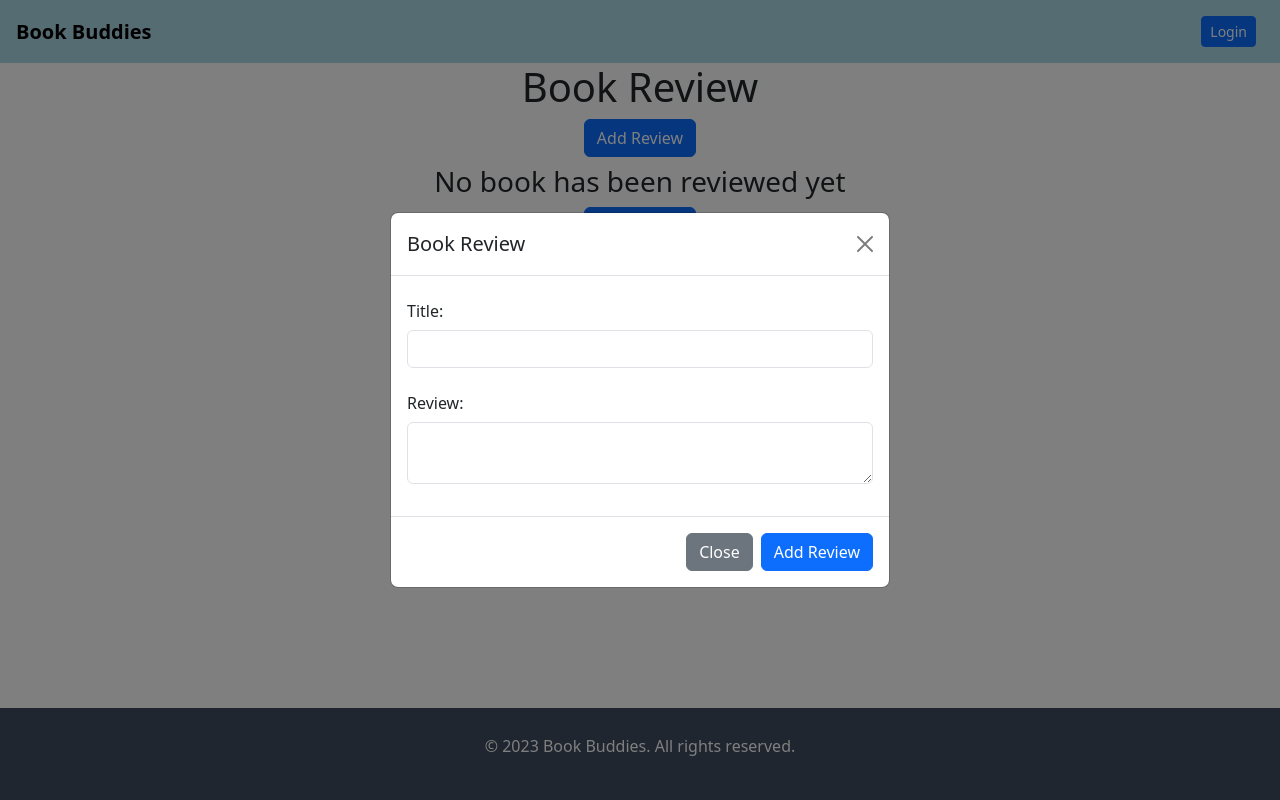
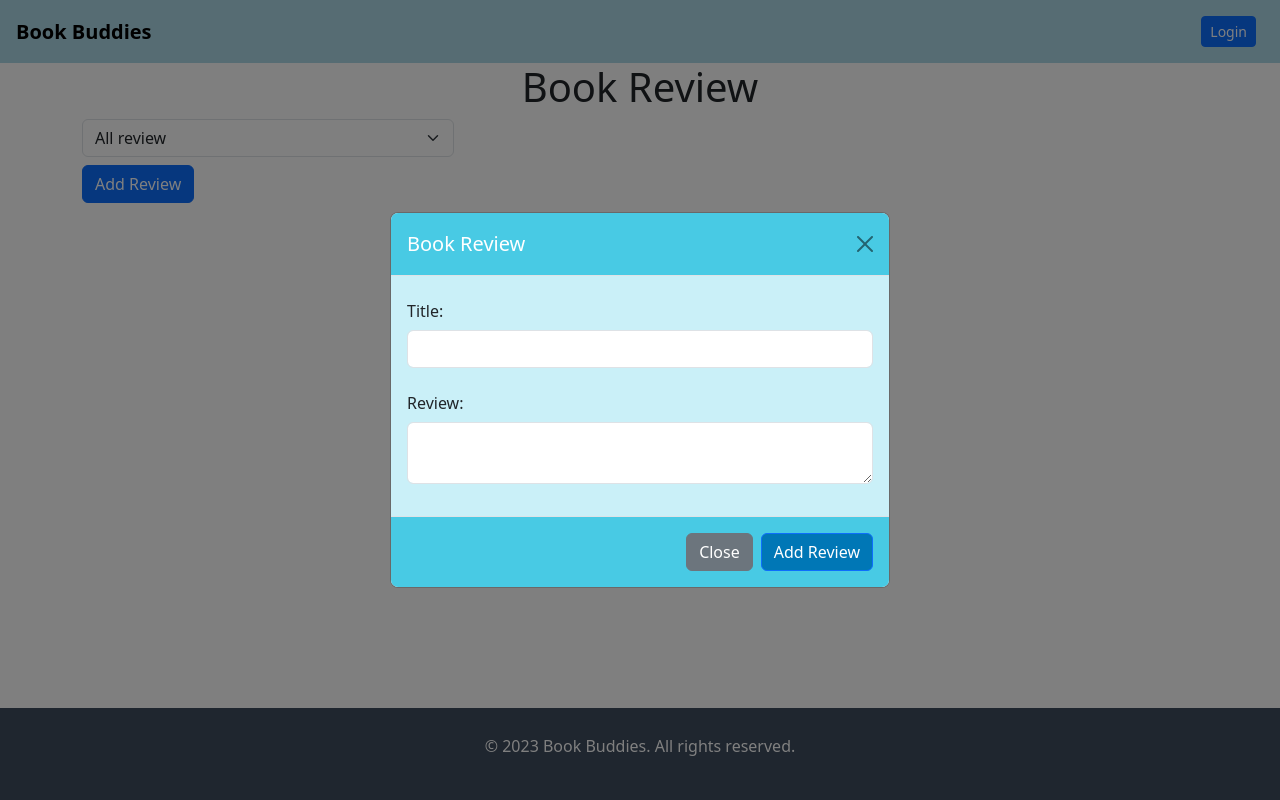
Before and after one commit to PBP-E14/book-buddies, a Django app: page /review/show_review/ in a window 1280 px wide, after a click on "Add Review". Run offline with Django 4.2, Linux system fonts and the light colour scheme; data that the repository does not hold is empty.

Commit message:
add user filter, add somestyle, add username

```diff
--- a/review/templates/show_review.html
+++ b/review/templates/show_review.html
@@ -22,24 +22,46 @@
         margin-top: 20px;
     }
 
-    nav {
-        background: #00c4ff;
+    .card {
+        margin-right: 10%;
+        margin-left: 10%;
+        height: 200px;
     }
 
-    .card {
-        margin-right: 2.5%;
-        margin-left: 2.5%;
+    .card::-webkit-scrollbar{
+        display: none;
+    }
+    .card-text {
         padding: 2.5%;
     }
 
-    #ajaxbutton {
-        transition: .2s all;
+    button {
+        transition: .10s all;
     }
 
-    #ajaxbutton:hover {
+    button:hover {
         font-weight: bold;
         border-radius: 5px;
     }
+
+    .modal-header {
+        background-color: #48cae4;
+        color: white;
+    }
+
+    .modal-body {
+        background-color: #caf0f8;
+    }
+
+    .modal-footer {
+        background-color: #48cae4;
+        color: white;
+    }
+
+    .modal-footer #button_add {
+        background-color: #0077b6;
+    }
+
     </style>
 </head>
 <body>
@@ -72,16 +94,29 @@
     </div>
 
     <h1 class ="text-center">Book Review</h1>
-    <div class = "text-center mb-2">
-        <button id="ajaxbutton" type="button" class="btn btn-primary" data-bs-toggle="modal" data-bs-target="#exampleModal">Add Review</button>
+    <div class="container">
+        <div class="row g-3">
+            <form id="selectForm">
+                <div class="col-12 col-md-4"> <!-- Adjust the column width based on your design -->
+                    <select id="select" class="form-select" aria-label="Default select example" name="select_option" onchange="refreshReviews(this)">
+                        <option value="1" selected >All review</option>
+                        <option value="2">Your review</option>
+                    </select>
+                </div>
+            </form>
+            <div class = "text-left mb-2 mt-2">
+                <button id="ajaxbutton" type="button" class="btn btn-primary" data-bs-toggle="modal" data-bs-target="#exampleModal">Add Review</button>
+            </div>
+        </div>
     </div>
+
     <div class = "container">
             {% if reviews|length > 0 %}
             <div id="review_list" class="row g-3"></div>
             {% else %}
             <div class="text-center">
                 <h3>No book has been reviewed yet</h3>
-                <div class = "text-center mb-2">
+                <div class = "text-center mb-2 mt-2">
                     <button id="ajaxbutton" type="button" class="btn btn-primary" data-bs-toggle="modal" data-bs-target="#exampleModal">Add Review</button>
                 </div>
             </div>
@@ -91,26 +126,17 @@
 </body>
 
 <script>
-    async function getReviews() {
-        return fetch("{% url 'get_review_json' %}").then((res) => res.json());
+    // get all the reviews
+    async function getReviews(option) {
+        return fetch(`/review/get_review_id/${option.value}/`).then((res) => res.json());
     }
 
-    async function getUserName(userId) {
-        try {
-            const response = await fetch(`/get_user_name/${userId}/`);
-            if (response.ok) {
-                const data = await response.json();
-                return data.username;
-            } else {
-                // Handle the response if it's not successful, e.g., user not found
-                return null;
-            }
-        } catch (error) {
-            console.error("Error fetching username:", error);
-            return null;
-        }
+    // get all the user
+    async function getUsernames() {
+        return fetch("{% url 'get_user_json' %}").then((res) => res.json())
     }
 
+    // Function to add review
     function addReview() {
         fetch("{% url 'add_review_ajax' %}", {
             method: "POST",
@@ -121,21 +147,28 @@
     }
     document.getElementById("button_add").onclick = addReview
 
-    async function refreshReviews() {
+    // Refresh the card
+    async function refreshReviews(selectedValue={value:1}) {
         document.getElementById("review_list").innerHTML = ""
-        const reviews= await getReviews()
+        const reviews= await getReviews(selectedValue)
         let htmlString = ``
-
-        for (const review of reviews) {
+        const users = await getUsernames()
+        reviews.forEach((review) => {
+            var username = ``
+            users.forEach((user) => {
+                if (user.pk == `${review.fields.user}`) {
+                    username += `${user.fields.username}`
+                }
+            })
             htmlString += `
             <div class="col-12 col-md-6 col-lg-4 mx-auto">
-                <div class="card text-center">
-                    <h5 class="card-title">${review.fields.title}</h5>
-                    <h6 class="card-subtitle mb-2 text-muted">${review.fields.date}, created by ${review.fields.user} </h6>
+                <div class="card overflow-auto text-center border-dark">
+                    <h5 class="card-header card-title bg-info text-white">${review.fields.title}</h5>
+                    <h6 class="card-subtitle mt-2 mb-2 text-muted ">${review.fields.date}, created by ${username}</h6>
                     <p class="card-text">${review.fields.review}</p>
                 </div>
             </div>`;
-        }
+        });
 
         document.getElementById("review_list").innerHTML = htmlString
     }
--- a/review/urls.py
+++ b/review/urls.py
@@ -1,10 +1,9 @@
 from django.urls import path
-from review.views import show_review, create_review, get_review_json, add_review_ajax, get_user
+from review.views import show_review,add_review_ajax, get_user_json, get_review_id
 
 urlpatterns = [
     path('show_review/', show_review, name='show_review'),
-    path('create_review', create_review, name='create_review'),
-    path('get-review/', get_review_json, name='get_review_json'),
     path('create_review_ajax/', add_review_ajax, name='add_review_ajax'),
-    path('get_user/', get_user, name='get_user'),
+    path('get_user_json/', get_user_json, name='get_user_json'),
+    path('get_review_id/<int:select_option>/', get_review_id, name='get_review_id')
 ]
--- a/review/views.py
+++ b/review/views.py
@@ -5,9 +5,8 @@ from django.urls import reverse
 from review.models import Review
 from django.core import serializers
 from django.views.decorators.csrf import csrf_exempt
-from django.http import JsonResponse
 from users.models import User
-from django.shortcuts import get_object_or_404
+from django.contrib.auth.decorators import login_required
 
 # Create your views here.
 def show_review(request):
@@ -17,20 +16,14 @@ def show_review(request):
     }
     return render(request, "show_review.html", context)
 
-def create_review(request):
-    form = ReviewForm(request.POST or None)
-
-    if form.is_valid() and request.method == "POST":
-        review = form.save(commit=False)
-        review.user = request.user
-        review.save()
-        return HttpResponseRedirect(reverse('show_review'))
-
-    context = {'form': form}
-    return render(request, "create_review.html", context)
-
-def get_review_json(request):
-    reviews = Review.objects.all()
+@login_required
+def get_review_id(request, select_option):
+    if select_option == 1:
+        reviews = Review.objects.all()
+    elif select_option == 2:
+        reviews = Review.objects.filter(user=request.user)
+    else:
+        reviews = Review.objects.all()
     return HttpResponse(serializers.serialize('json', reviews))
 
 @csrf_exempt
@@ -46,6 +39,6 @@ def add_review_ajax(request):
 
     return HttpResponseNotFound()
 
-def get_user(request):
+def get_user_json(request):
     users = User.objects.all()
     return HttpResponse(serializers.serialize('json', users))
```
